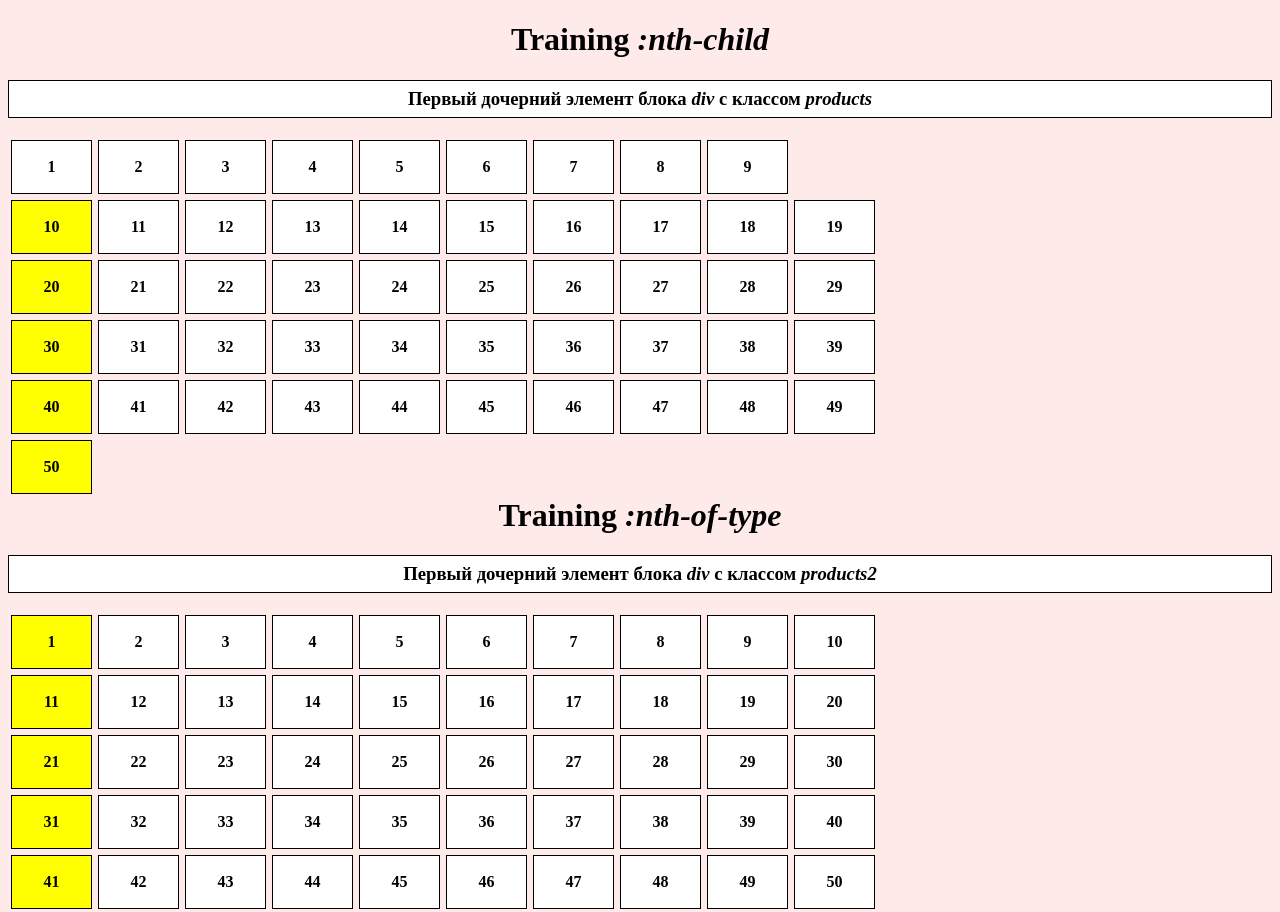
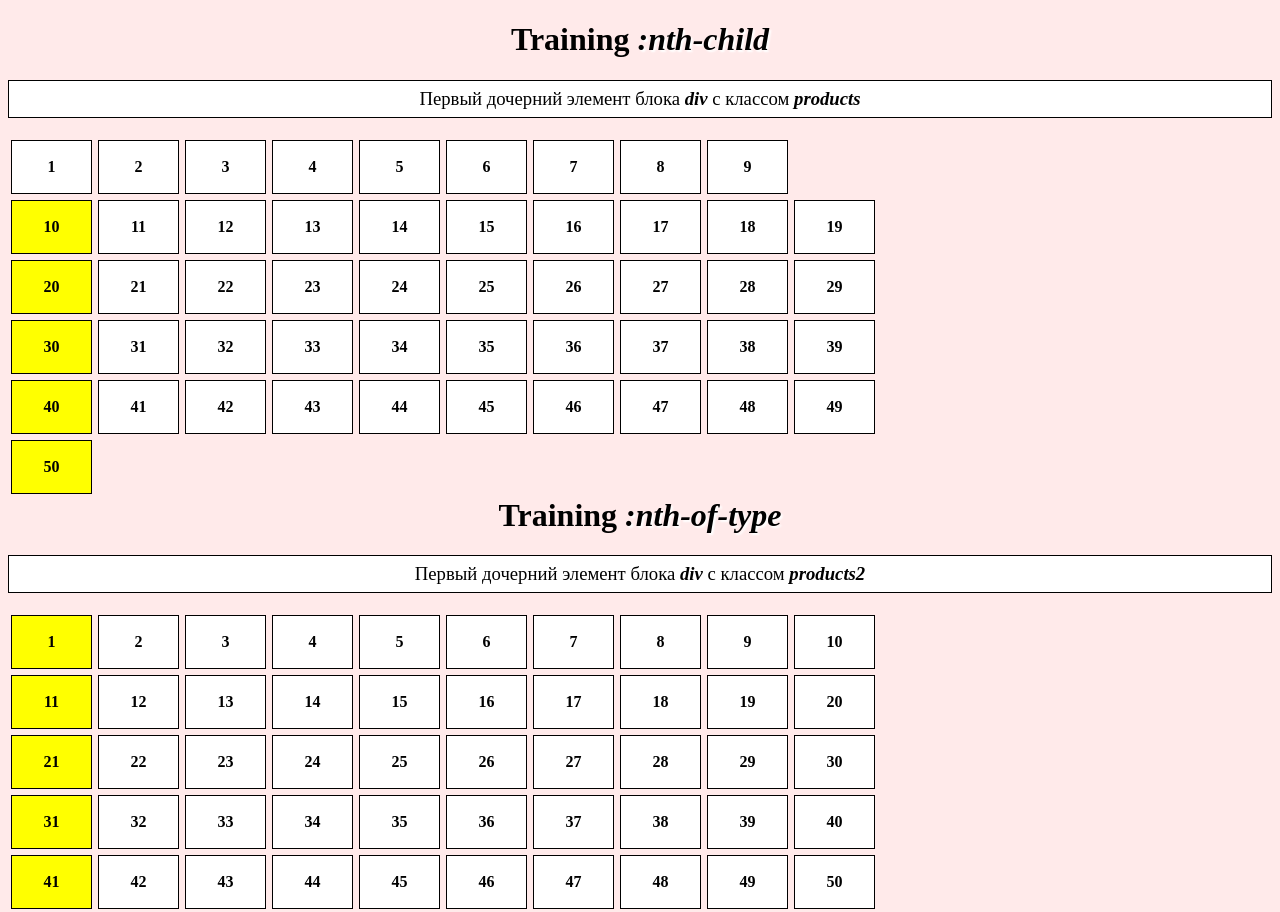
Before and after one commit to Hyperion-x/SkillUp, a plain HTML site: page index.html in a window 1280 px wide. Drawn offline with Linux system fonts and the light colour scheme.

Commit message:
Update style.css

```diff
--- a/style.css
+++ b/style.css
@@ -35,9 +35,17 @@
 
 
 h3 {
+	font-weight: 300;
 	text-align: center;
 	border: 1px solid;
 	padding-top: 7px;
 	padding-bottom: 7px;
 	background-color: #fff;
 }
+h1 > i {
+	text-shadow: 2px 2px 2px #fff;
+}
+
+h3 > i {
+	font-weight: bold;
+}
```
